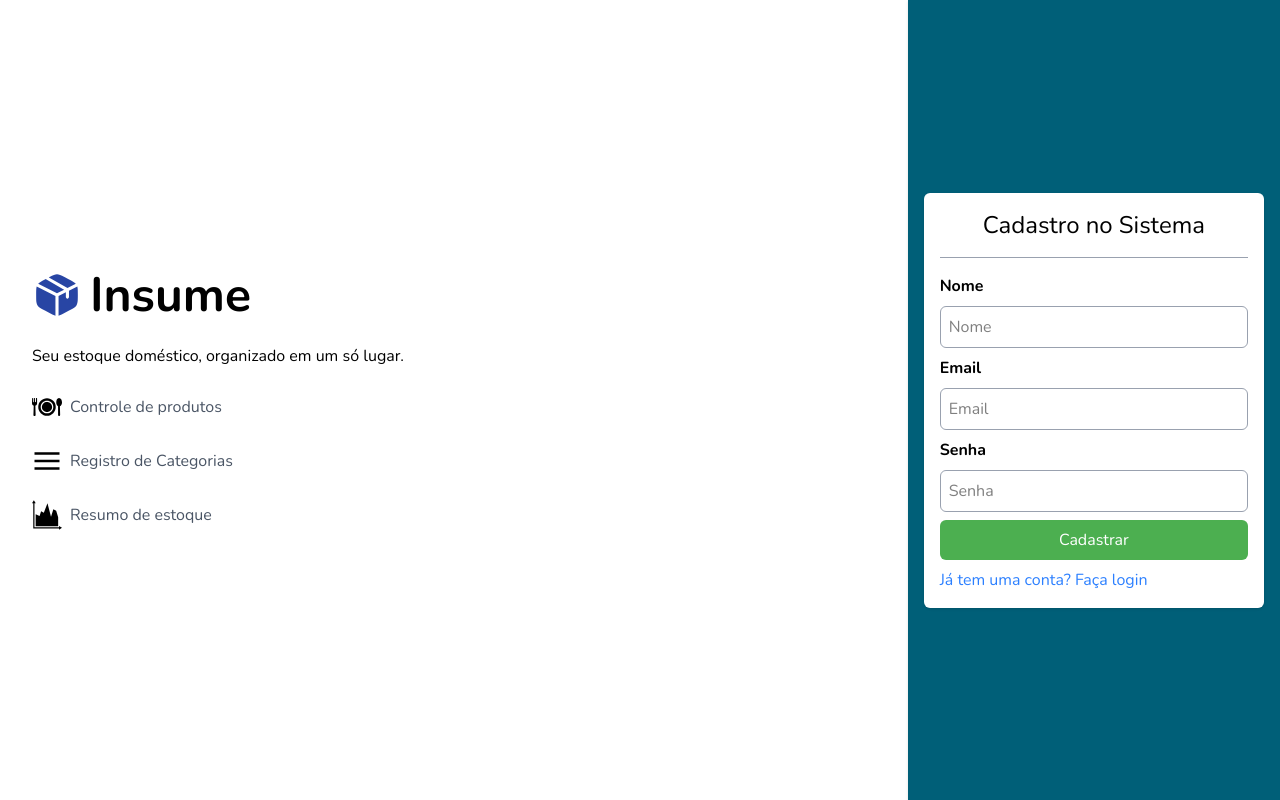
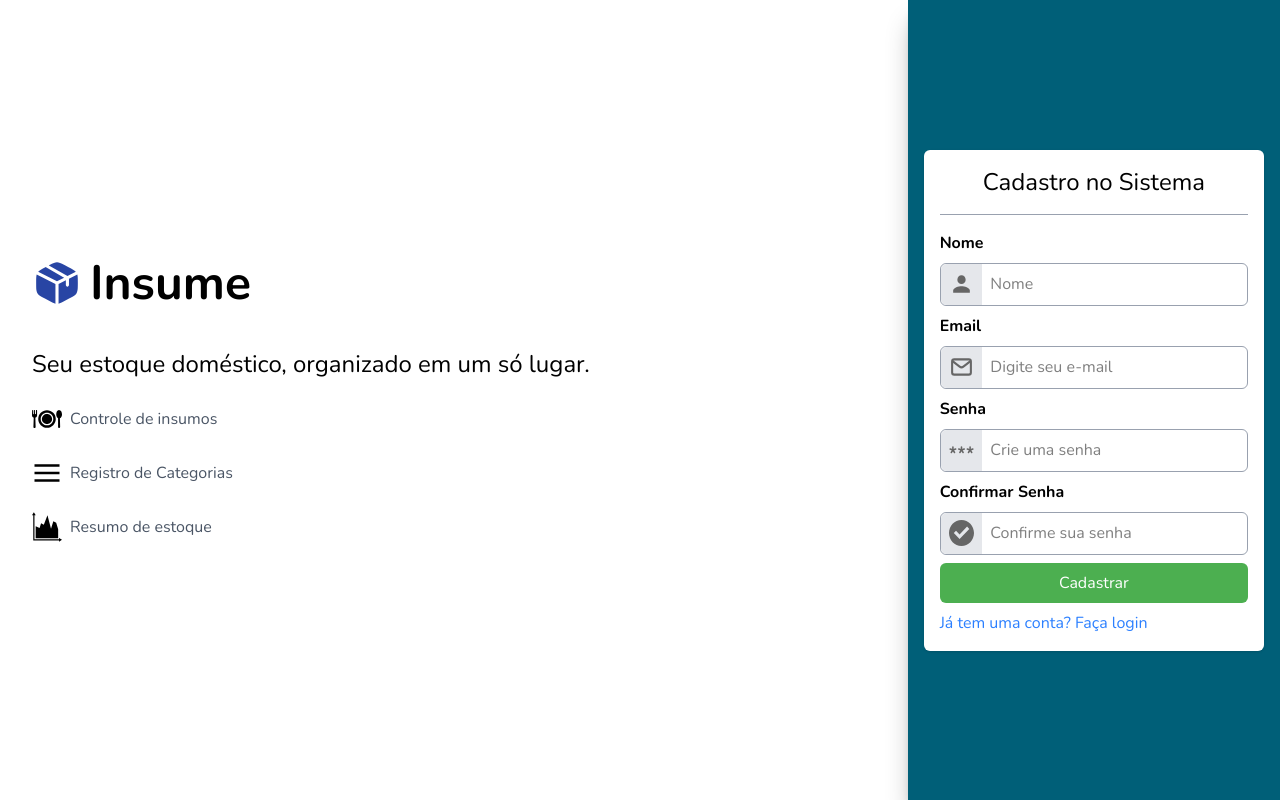
Before and after one commit to socha2004/insume-frontend, a React (Vite) app: page /register in a window 1280 px wide. Built offline with nearby package versions, Linux system fonts and the light colour scheme.

Commit message:
feat: Enhance AuthPage and RegisterPage with new icons and loading states

```diff
--- a/src/components/pages/Auth/AuthPage.tsx
+++ b/src/components/pages/Auth/AuthPage.tsx
@@ -1,4 +1,4 @@
-import {Outlet} from "react-router-dom";
+import { Outlet } from "react-router-dom";
 import boxIcon from "../../../assets/login/box-icon.svg";
 import foodIcon from "../../../assets/login/food-icon.svg";
 import menuIcon from "../../../assets/login/menu-icon.svg";
@@ -6,20 +6,23 @@ import graphIcon from "../../../assets/login/graphic-icon.svg";
 
 export const AuthPage = () => {
     return (
-        <div className="h-screen flex items-center justify-center ">
-            <div className="flex justify-between items-center flex-wrap gap-8 w-full h-full">
-                <div className="ml-8">
-                    <div className="flex items-center gap-2">
-                        <img src={boxIcon} alt="Box Icon" width={50} height={50} />
-                        <h1 className="text-5xl font-bold">Insume</h1>
+        <div className="flex flex-col h-screen lg:flex-row  items-center justify-center  ">
+            <div className="flex justify-between items-center flex-wrap gap-8 w-full h-[40%] lg:h-full">
+                <div className="m-3 lg:ml-8">
+                    <div className="flex flex-col gap-2 items-center lg:items-start">
+                        <div className="flex items-center gap-2">
+                            <img src={boxIcon} alt="Box Icon" width={50} height={50} />
+                            <h1 className="text-5xl font-bold">Insume</h1>
+                        </div>
+                        <br />
+                        <p className="text-center text-2xl lg:text-left">Seu estoque doméstico, organizado em um só lugar.</p>
                     </div>
+
                     <br />
-                    <p>Seu estoque doméstico, organizado em um só lugar.</p>
-                    <br />
-                    <ul className="text-gray-600">
+                    <ul className="hidden lg:block  text-gray-600">
                         <li className="flex items-center gap-2">
                             <img src={foodIcon} alt="Food Icon" width={30} height={30} />
-                            Controle de produtos
+                            Controle de insumos
                         </li>
                         <br />
                         <li className="flex items-center gap-2">
@@ -34,7 +37,7 @@ export const AuthPage = () => {
                     </ul>
                 </div>
             </div>
-            <div className="flex bg-cyan-800 items-center justify-center flex-col gap-4 shadow-sm p-4 w-[40%] h-full">
+            <div className="flex w-full lg:w-[40%] bg-cyan-800  lg:items-center lg:justify-center justify-start flex-col gap-4 p-4 h-full shadow-xl/30 shadow-black">
                 <Outlet />
             </div>
         </div>
--- a/src/components/pages/Auth/LoginForm.tsx
+++ b/src/components/pages/Auth/LoginForm.tsx
@@ -66,7 +66,7 @@ export const LoginPage = () => {
 
                 {error && <p className="text-red-500">{error}</p>}
                 <button type="submit" className="bg-brand-success text-white py-2 px-4 rounded-md hover:bg-brand-secondary hover:text-black transition-colors">
-                    {loading ? <Spinner size="w-6 h-6" color="border-blue-600" /> : "Login"}
+                    {loading ? <Spinner size="w-6 h-6" color="border-white" /> : "Login"}
                 </button>
                 <Link to="/register" className="text-blue-500 hover:underline">
                     Ainda não tem uma conta? Cadastre-se
--- a/src/components/pages/Auth/RegisterPage.tsx
+++ b/src/components/pages/Auth/RegisterPage.tsx
@@ -3,6 +3,11 @@ import { Link } from 'react-router-dom';
 import { useState } from "react";
 import { useNavigate, useLocation } from "react-router-dom";
 import { useAuth } from '../../../context/AuthContext'
+import personIcon from "../../../assets/login/person.svg";
+import emailIcon from "../../../assets/login/email.svg";
+import passwordIcon from "../../../assets/login/password.svg";
+import checkIcon from "../../../assets/login/check.svg";
+import {Spinner} from "../../../components";
 
 export const RegisterPage = () => {
     const { register } = useAuth();
@@ -12,17 +17,25 @@ export const RegisterPage = () => {
     const [nome, setNome] = useState("");
     const [email, setEmail] = useState("");
     const [senha, setSenha] = useState("");
+    const [confirmaSenha, setConfirmaSenha] = useState("");
     const [error, setError] = useState("");
-
+    const [loading, setLoading] = useState(false);
     const from = (location.state as any)?.from?.pathname || "/";
 
     async function handleSubmit(e: React.FormEvent) {
         e.preventDefault();
+        setLoading(true);
         try {
+            if (senha !== confirmaSenha) {
+                setError("As senhas não coincidem");
+                return;
+            }
             await register(nome, email, senha);
             navigate(from, { replace: true });
         } catch (err) {
             setError("Não foi possível criar a conta");
+        } finally {
+            setLoading(false);
         }
     }
 
@@ -32,16 +45,40 @@ export const RegisterPage = () => {
             <hr className="w-full border-t border-gray-400" />
             <form className="flex flex-col gap-2 w-full" onSubmit={handleSubmit}>
                 <label className="font-bold">Nome</label>
-                <input required type="text" placeholder="Nome" onChange={(e) => setNome(e.target.value)} className="rounded-md p-2 border border-gray-400" />
+                <div className="flex items-center border border-gray-400 rounded-md">
+                    <div className="bg-gray-200 p-2 flex items-center rounded-l-md  justify-center h-[41px]">
+                        <img src={personIcon} alt="Ícone de pessoa" height={30} width={30}/>
+                    </div>
+                    <input required type="text" placeholder="Nome" onChange={(e) => setNome(e.target.value)} className="w-full p-2" />
+                </div>
 
                 <label className="font-bold">Email</label>
-                <input required type="email" placeholder="Email" onChange={(e) => setEmail(e.target.value)} className="rounded-md p-2 border border-gray-400" />
+                <div className="flex items-center border border-gray-400 rounded-md">
+                    <div className="bg-gray-200 p-2 flex items-center rounded-l-md  justify-center h-[41px]">
+                        <img src={emailIcon} alt="Ícone de email" height={30} width={30}/>
+                    </div>
+                <input required type="email" placeholder="Digite seu e-mail" onChange={(e) => setEmail(e.target.value)} className="w-full p-2" />
+                </div>
 
                 <label className="font-bold">Senha</label>
-                <input required type="password" placeholder="Senha" onChange={(e) => setSenha(e.target.value)} className="rounded-md p-2 border border-gray-400" />
+                <div className="flex items-center border border-gray-400 rounded-md">
+                    <div className="bg-gray-200 p-2 flex items-center rounded-l-md  justify-center h-[41px]">
+                        <img src={passwordIcon} alt="Ícone de senha" height={30} width={30}/>
+                    </div>
+                    <input required type="password" placeholder="Crie uma senha" onChange={(e) => setSenha(e.target.value)} className="w-full p-2" />
+                </div>
+
+                <label className="font-bold">Confirmar Senha</label>
+                <div className="flex items-center border border-gray-400 rounded-md">
+                    <div className="bg-gray-200 p-2 flex items-center rounded-l-md  justify-center h-[41px]">
+                        <img src={checkIcon} alt="Ícone de verificação" height={30} width={30}/>
+                    </div>
+                    <input required type="password" placeholder="Confirme sua senha" onChange={(e) => setConfirmaSenha(e.target.value)} className="w-full p-2" />
+                </div>
+
                 {error && <p className="text-red-500">{error}</p>}
                 <button type="submit" className="bg-brand-success text-white py-2 px-4 rounded-md hover:bg-brand-secondary hover:text-black transition-colors">
-                    Cadastrar
+                   {loading ? <Spinner size="w-5 h-5" color="border-white" /> : "Cadastrar"}
                 </button>
                 <Link to="/login" className="text-blue-500 hover:underline">
                     Já tem uma conta? Faça login
```
Also changed, not shown: src/assets/login/check.svg (added), src/assets/login/person.svg (added).
